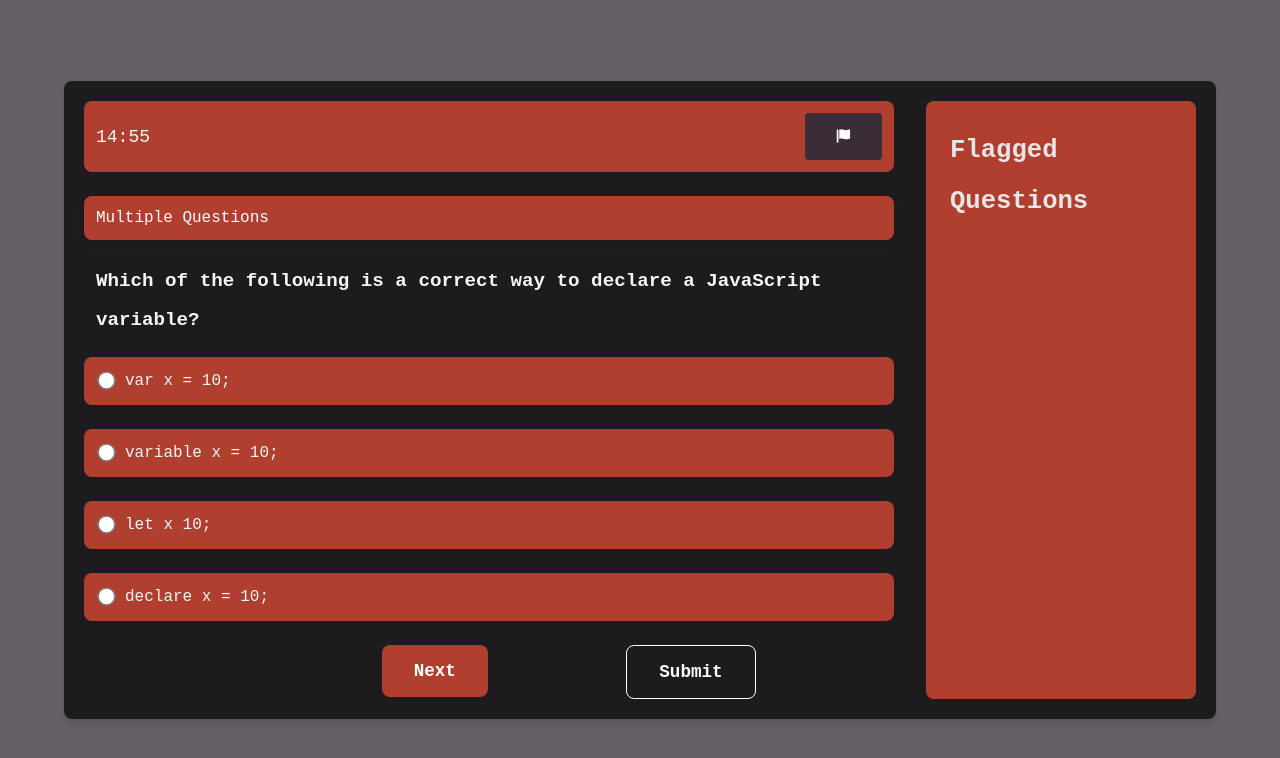
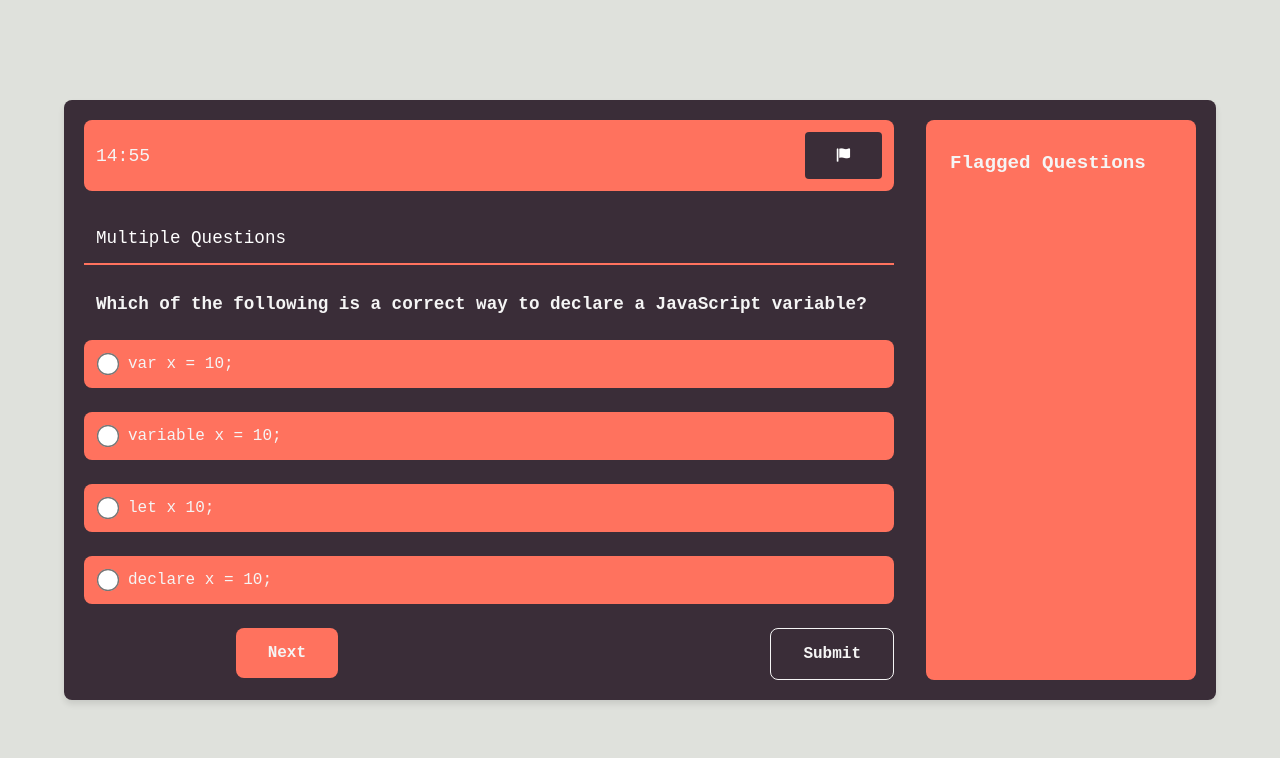
Before and after one commit to zougibe/Quiz-Project, a plain HTML site: page Quiz Project Final/4-exam.html in a window 1280 px wide. Drawn offline with Linux system fonts and the light colour scheme.

Commit message:
Update style4.css

```diff
--- a/Quiz Project Final/style4.css
+++ b/Quiz Project Final/style4.css
@@ -1,3 +1,16 @@
+:root {
+  --primary-color: #ff725e;
+  --primary-bg: #b0b5aa67;
+  --secondary-color: #e65d51;
+  --hover-color: #e65d51;
+  --background-color: #fff4f4;
+  --card-background: #3a2d38;
+  --text-color: whitesmoke;
+  --shadow-color: rgba(0, 0, 0, 0.1);
+  --font-family: "Courier New", Courier, monospace;
+  --border-radius: 8px;
+}
+
 * {
   margin: 0;
   padding: 0;
@@ -5,7 +18,7 @@
 }
 
 body {
-  font-family: "Courier New", Courier, monospace;
+  font-family: var(--font-family);
   line-height: 2;
   font-size: large;
   display: flex;
@@ -13,7 +26,7 @@ body {
   justify-content: center;
   min-height: 100vh;
   margin: 0;
-  background-color: #655f65;
+  background-color: var(--primary-bg);
 }
 
 .container {
@@ -22,9 +35,9 @@ body {
   gap: 32px;
   margin: 20px auto;
   padding: 20px;
-  background-color: #1e1b1e;
-  border-radius: 8px;
-  box-shadow: 0 4px 6px rgba(0, 0, 0, 0.1);
+  background-color: var(--card-background);
+  border-radius: var(--border-radius);
+  box-shadow: 0 4px 6px var(--shadow-color);
   width: 90%;
 }
 
@@ -39,9 +52,9 @@ body {
   justify-content: space-between;
   align-items: center;
   padding: 12px;
-  background: #b03f30;
+  background: var(--primary-color);
   color: rgb(245, 245, 245);
-  border-radius: 8px;
+  border-radius: var(--border-radius);
 }
 
 .timer {
@@ -51,10 +64,10 @@ body {
 
 .flaged {
   padding: 16px 32px;
-  /* background: #3a2d38; */
+  background: var(--secondary-color);
   border: none;
   border-radius: 4px;
-  /* color: whitesmoke; */
+  color: var(--text-color);
   font-weight: bold;
   cursor: pointer;
   transition: transform 0.3s ease, background 0.3s ease;
@@ -65,25 +78,21 @@ body {
 }
 
 .middle h3 {
-  font-size: 1rem;
+  font-size: 1.1rem;
   margin-bottom: 16px;
   color: rgb(255, 255, 255);
   padding: 6px 12px;
   font-weight: 500;
-  border-radius: 8px;
-  background: #b03f30;
-  /* background-color: #ff725e; */
   text-align: left;
-  box-shadow: 0 4px 6px rgba(0, 0, 0, 0.1);
+  border-bottom: 2px solid var(--primary-color);
 }
 
 .middle h2 {
-  font-size: 1.2rem;
+  font-size: 1.1rem;
   margin-bottom: 12px;
-  color: rgba(0, 0, 0, 0.934);
   padding: 6px 12px;
   font-weight: 600;
-  color: whitesmoke;
+  color: var(--text-color);
   text-align: left;
 }
 
@@ -99,78 +108,81 @@ body {
   gap: 12px;
   font-size: 1rem;
   font-weight: 500;
-  /* background-color: #ff725e; */
-  background: #b03f30;
-  color: whitesmoke;
-  border-radius: 8px;
+  background: var(--primary-color);
+  color: var(--text-color);
+  border-radius: var(--border-radius);
   padding: 8px 16px;
   transition: background-color 0.3s ease, transform 0.2s ease;
   cursor: pointer;
 }
 
 .choices label:hover {
-  background-color: lightgray;
+  background-color:var(--background-color);
   color: rgba(0, 0, 0, 0.934);
 }
 
 .choices label input[type="radio"] {
   transform: scale(1.4);
-  accent-color: #e65d51;
+  accent-color: var(--secondary-color);
   cursor: pointer;
+  width: 16px;
+  height: 16px;
+  border: 4px solid var(--hover-color);
+  border-radius: 50%;
+  outline: none;
+  transition: background-color 0.3s ease, box-shadow 0.3s ease;
 }
 
 .lower {
   display: flex;
   align-items: center;
-  /* justify-content: center; */
   flex-direction: column;
   gap: 16px;
 }
-.lower .btns{
+
+.lower .btns {
   width: 100%;
-  /* border:2px solid #ffffff;   */
   display: flex;
-  justify-content:space-evenly;
+  justify-content: space-between;
 }
+
 .lower button {
-  font-family: "Courier New", Courier, monospace;
+  font-family: var(--font-family);
   padding: 16px 32px;
-  font-size: 1.1rem;
+  font-size: 1rem;
   font-weight: 550;
-  color: white;
-  /* background: #ff725e; */
-  background: #b03f30;
-
+  color: var(--text-color);
+  background: var(--primary-color);
   border: none;
-  border-radius: 8px;
+  border-radius: var(--border-radius);
   transition: background 0.3s ease, transform 0.2s ease;
 }
 
 .lower button:hover {
   transform: translateY(-2px);
-  background-color: #e65d51;
+  background-color: var(--hover-color);
   transform: scale(1.05);
 }
 
 .lower button:active {
   transform: translateY(1px);
 }
-.lower .submit{
-  background-color:transparent;
-  border: white 1.5px solid;
+
+.lower .submit {
+  background-color: transparent;
+  border: var(--text-color) 1.6px solid;
 }
+
 .flagged {
-  /* background: #ff725e; */
-  background: #b03f30;
+  background: var(--primary-color);
   padding: 24px;
-  border-radius: 8px;
+  border-radius: var(--border-radius);
   overflow-y: auto;
 }
 
 .flagged h2 {
-  font-size: 1.6rem;
-  color: #e6e6e6;
-  margin-bottom: 24px;
+  font-size: 1.2rem;
+color: var(--text-color);
 }
 
 .questionsW {
@@ -182,8 +194,8 @@ body {
 .questionsW button {
   padding: 12px 24px;
   font-size: 1rem;
-  color: #e6e6e6;
-  background: #e65d51;
+  color: var(--text-color);
+  background: var(--card-background);
   border: none;
   border-radius: 4px;
   cursor: pointer;
@@ -191,7 +203,8 @@ body {
 }
 
 .questionsW button:hover {
-  background: #ff725e;
+  background: var(--background-color);
+  color: var(--card-background);
 }
 
 @media (max-width: 768px) {
```
